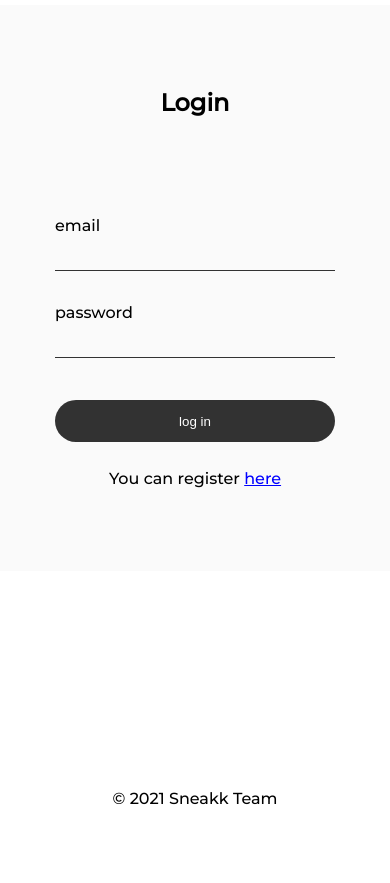
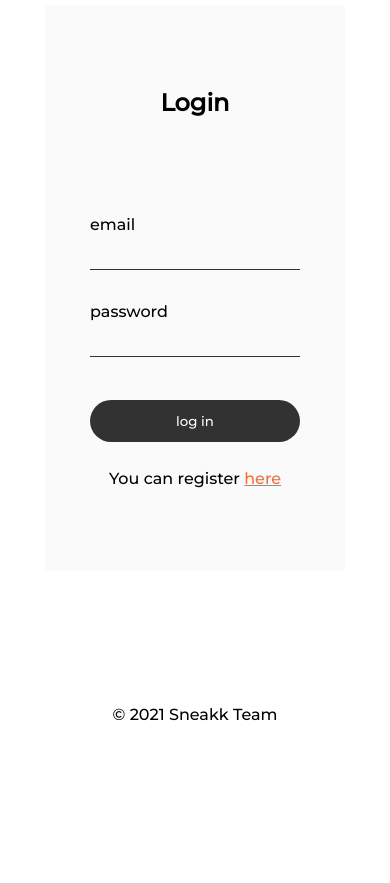
Before and after one commit to TheKapi/thekapi.github.io, a website: page strona/public/login.html in a window 390 px wide. Shown: the part 830-1713 px from the top of the page. After the commit the page ends 1629 px from the top, so only its background shows below. Drawn offline with Linux system fonts and the light colour scheme.

Commit message:
fixed some issues

```diff
--- a/strona/public/css/sass/_menu.scss
+++ b/strona/public/css/sass/_menu.scss
@@ -1,7 +1,7 @@
 .login {
   width: 100%;
   display: flex;
-  background: $light-grey;
+  background: white;
   align-items: center;
   height: 3vh;
   justify-content: flex-end;
--- a/strona/public/css/sass/login.scss
+++ b/strona/public/css/sass/login.scss
@@ -81,6 +81,7 @@ body {
   }
 
   &__submit {
+    font-family: "Montserrat", sans-serif;
     width: 100%;
     margin: 2em;
     padding: 1em;
@@ -93,7 +94,7 @@ body {
   }
 
   &__link {
-    color: blue;
+    color: $orange;
   }
 }
 
@@ -103,6 +104,12 @@ body {
   }
 
   .mobile__footer {
-    margin-top: 80vh;
+    margin-top: 70vh;
   }
 }
+
+@media screen and (max-width: 450px) {
+  .main {
+    grid-template-columns: 300px;
+  }
+}
```
Also changed, not shown: strona/public/css/home.css, strona/public/css/login.css, strona/public/css/products.css, strona/public/css/sass/_mixins.scss (added), 3 other files.
